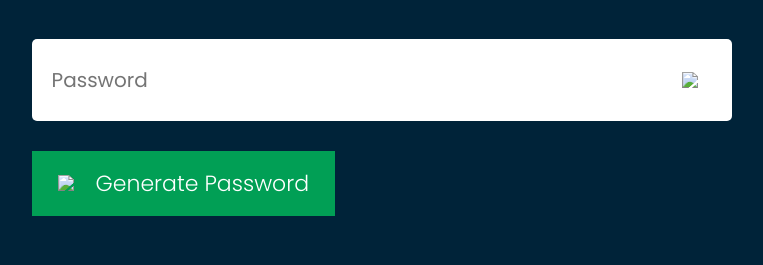
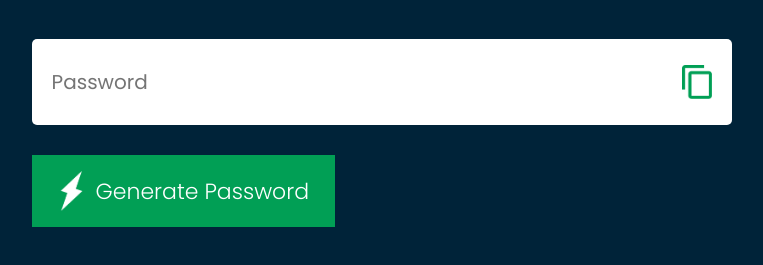
Before and after one commit to NikhileshKhairnar/Password-Generator, a plain HTML site: page index.html in a window 1280 px wide. Shown: the part 301-566 px from the top of the page, without its empty margins (122-885 px from the left). Drawn offline with Linux system fonts and the light colour scheme.

Commit message:
Update index.html

```diff
--- a/index.html
+++ b/index.html
@@ -17,9 +17,9 @@
         <h1>Genarate a <br><span>Random password</span></h1>
         <div class="display">
             <input type="text" id ="password" placeholder="Password">
-            <img src="images/copy.png" onclick="copyPassword()">
+            <img src="copy.png" onclick="copyPassword()">
         </div>
-        <button onclick="createPassword()"><img src="images/generate.png">Generate Password</button>
+        <button onclick="createPassword()"><img src="generate.png">Generate Password</button>
     </div>
     <script src="script.js"></script>
 </body>
```
